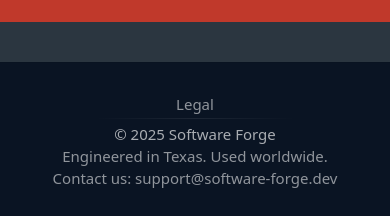
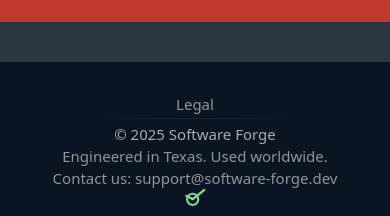
Before and after one commit to Grammeri/nextjs-landing, a Next.js app: page /internal-admin in a window 390 px wide. Shown: the part 822-1038 px from the top of the page. Built offline with nearby package versions, Linux system fonts and the light colour scheme; no server answers.

Commit message:
feat(ui): add shared icons and footer mark

```diff
--- a/src/app/globals.css
+++ b/src/app/globals.css
@@ -393,6 +393,12 @@
 
   /* Footer surface */
   --footer-bg: rgba(10, 20, 35);
+  --footer-good-luck-icon-color: color-mix(in srgb,
+    var(--color-success) 64%,
+    var(--color-text-inverse) 36%);
+  --footer-good-luck-icon-size: calc(var(--control-size-lg) * 1.8);
+  --footer-good-luck-icon-offset: var(--spacing-lg);
+  --footer-good-luck-icon-opacity: 0.92;
 
   /* Footer decorative */
   --footer-divider-color: rgba(255, 255, 255, 0.12);
@@ -475,6 +481,7 @@
   --pricing-card-max-width: 520px;
   --pricing-card-font-size-mobile: 16px;
   --pricing-card-line-height-mobile: 1.5;
+  /* Footer surface */
   --pricing-card-price-font-size-mobile: 18px;
   --pricing-card-description-max-width-mobile: 280px;
   --pricing-card-feature-icon-slot-mobile: var(--spacing-lg);
--- a/src/components/footer/Footer.module.css
+++ b/src/components/footer/Footer.module.css
@@ -1,10 +1,17 @@
 .footer {
+  position: relative;
+
   width: 100%;
   background-color: var(--footer-bg);
-  border-top: 1px solid var(--header-border-color);
+  border-top: var(--border-width-sm) solid var(--header-border-color);
+
+  overflow: hidden;
 }
 
 .inner {
+  position: relative;
+  z-index: 1;
+
   max-width: var(--container-width);
   margin: 0 auto;
   padding: clamp(24px, 4vw, 72px) var(--footer-padding-x);
@@ -44,12 +51,26 @@
   top: var(--spacing-xs);
   bottom: var(--spacing-xs);
   width: var(--footer-divider-thickness);
-  background: linear-gradient(
-    to bottom,
-    transparent,
-    var(--surface-card-border),
-    transparent
-  );
+  background: linear-gradient(to bottom,
+      transparent,
+      var(--surface-card-border),
+      transparent);
+}
+
+.goodLuckIcon {
+  position: absolute;
+  right: 18px;
+  bottom: 16px;
+
+  width: 28px;
+  height: 28px;
+  max-width: none;
+
+  color: #8fdd95;
+  opacity: 0.95;
+
+  pointer-events: none;
+  z-index: 0;
 }
 
 .legalLink {
@@ -126,12 +147,10 @@
     transform: translateX(-50%);
     width: var(--footer-mobile-divider-width);
     height: var(--footer-divider-thickness);
-    background: linear-gradient(
-      to right,
-      transparent,
-      var(--surface-card-border),
-      transparent
-    );
+    background: linear-gradient(to right,
+        transparent,
+        var(--surface-card-border),
+        transparent);
   }
 
   .legalLink,
@@ -140,4 +159,11 @@
   .contact {
     text-align: center;
   }
+
+  .goodLuckIcon {
+    left: 50%;
+    right: auto;
+    bottom: var(--spacing-sm);
+    transform: translateX(-50%);
+  }
 }
--- a/src/components/footer/Footer.tsx
+++ b/src/components/footer/Footer.tsx
@@ -1,8 +1,10 @@
 'use client';
 
-import styles from './Footer.module.css';
 import Link from 'next/link';
 import { usePathname } from 'next/navigation';
+
+import { GoodLuckIcon } from '@/shared/ui/icons';
+import styles from './Footer.module.css';
 
 const footerLabels = {
   en: {
@@ -30,12 +32,15 @@ export default function Footer() {
           <span className={styles.origin}>{labels.origin}</span>
           <span className={styles.contact}>{labels.contact}</span>
         </div>
+
         <div className={styles.right}>
           <Link href="/legal" className={styles.legalLink}>
             {labels.legal}
           </Link>
         </div>
       </div>
+
+      <GoodLuckIcon className={styles.goodLuckIcon} />
     </footer>
   );
 }
--- a/src/components/header/LanguageDropdown.tsx
+++ b/src/components/header/LanguageDropdown.tsx
@@ -5,6 +5,7 @@ import { usePathname } from 'next/navigation';
 import { useMemo, useState } from 'react';
 
 import { getLocaleFromPathname, getLocalizedHref } from '@/shared/lib/i18n/localizedHref';
+import { GlobeIcon } from '@/shared/ui/icons';
 
 import styles from './Header.module.css';
 
@@ -18,31 +19,6 @@ const LANGUAGES = [
         shortLabel: 'RU',
     },
 ] as const;
-
-function GlobeIcon() {
-    return (
-        <svg
-            className={styles.languageDropdownIcon}
-            viewBox="0 0 24 24"
-            aria-hidden="true"
-            focusable="false"
-        >
-            <path
-                d="M12 21a9 9 0 1 0 0-18 9 9 0 0 0 0 18Z"
-                fill="none"
-                stroke="currentColor"
-                strokeWidth="1.7"
-            />
-            <path
-                d="M3.6 9h16.8M3.6 15h16.8M12 3c2.2 2.35 3.25 5.35 3.25 9S14.2 18.65 12 21M12 3C9.8 5.35 8.75 8.35 8.75 12S9.8 18.65 12 21"
-                fill="none"
-                stroke="currentColor"
-                strokeLinecap="round"
-                strokeWidth="1.7"
-            />
-        </svg>
-    );
-}
 
 export function LanguageDropdown() {
     const pathname = usePathname();
@@ -63,7 +39,7 @@ export function LanguageDropdown() {
                 aria-expanded={isOpen}
                 onClick={() => setIsOpen((value) => !value)}
             >
-                <GlobeIcon />
+                <GlobeIcon className={styles.languageDropdownIcon} />
 
                 <span className={styles.languageDropdownCurrent}>{currentLanguage.shortLabel}</span>
             </button>
--- /dev/null
+++ b/src/shared/ui/icons/globe.tsx
@@ -0,0 +1,21 @@
+import type { SVGProps } from 'react';
+
+export function GlobeIcon(props: SVGProps<SVGSVGElement>) {
+    return (
+        <svg viewBox="0 0 24 24" aria-hidden="true" focusable="false" {...props}>
+            <path
+                d="M12 21a9 9 0 1 0 0-18 9 9 0 0 0 0 18Z"
+                fill="none"
+                stroke="currentColor"
+                strokeWidth="1.7"
+            />
+            <path
+                d="M3.6 9h16.8M3.6 15h16.8M12 3c2.2 2.35 3.25 5.35 3.25 9S14.2 18.65 12 21M12 3C9.8 5.35 8.75 8.35 8.75 12S9.8 18.65 12 21"
+                fill="none"
+                stroke="currentColor"
+                strokeLinecap="round"
+                strokeWidth="1.7"
+            />
+        </svg>
+    );
+}
--- /dev/null
+++ b/src/shared/ui/icons/good-luck-icon.tsx
@@ -0,0 +1,24 @@
+import type { SVGProps } from 'react';
+
+export function GoodLuckIcon({ className, ...props }: SVGProps<SVGSVGElement>) {
+  return (
+    <svg
+      viewBox="0 0 24 24"
+      fill="none"
+      aria-hidden="true"
+      focusable="false"
+      className={className}
+      {...props}
+    >
+      <circle cx="10" cy="14" r="4.8" stroke="currentColor" strokeWidth="1.8" />
+
+      <path
+        d="M4.6 11.1L10.1 13.8L19.8 6.1"
+        stroke="currentColor"
+        strokeWidth="2.1"
+        strokeLinecap="round"
+        strokeLinejoin="round"
+      />
+    </svg>
+  );
+}
--- a/src/shared/ui/icons/index.ts
+++ b/src/shared/ui/icons/index.ts
@@ -4,6 +4,8 @@ import { LUCIDE_STROKE } from './lucide';
 export { externalLinkIconDefinition } from './external-link';
 export { CheckIcon } from './check';
 export type { IconDefinition, IconNode, IconProps } from './types';
+export { GlobeIcon } from './globe';
+export { GoodLuckIcon } from './good-luck-icon';
 
 const copyIconDefinition: IconDefinition = {
   viewBox: '0 0 24 24',
```
